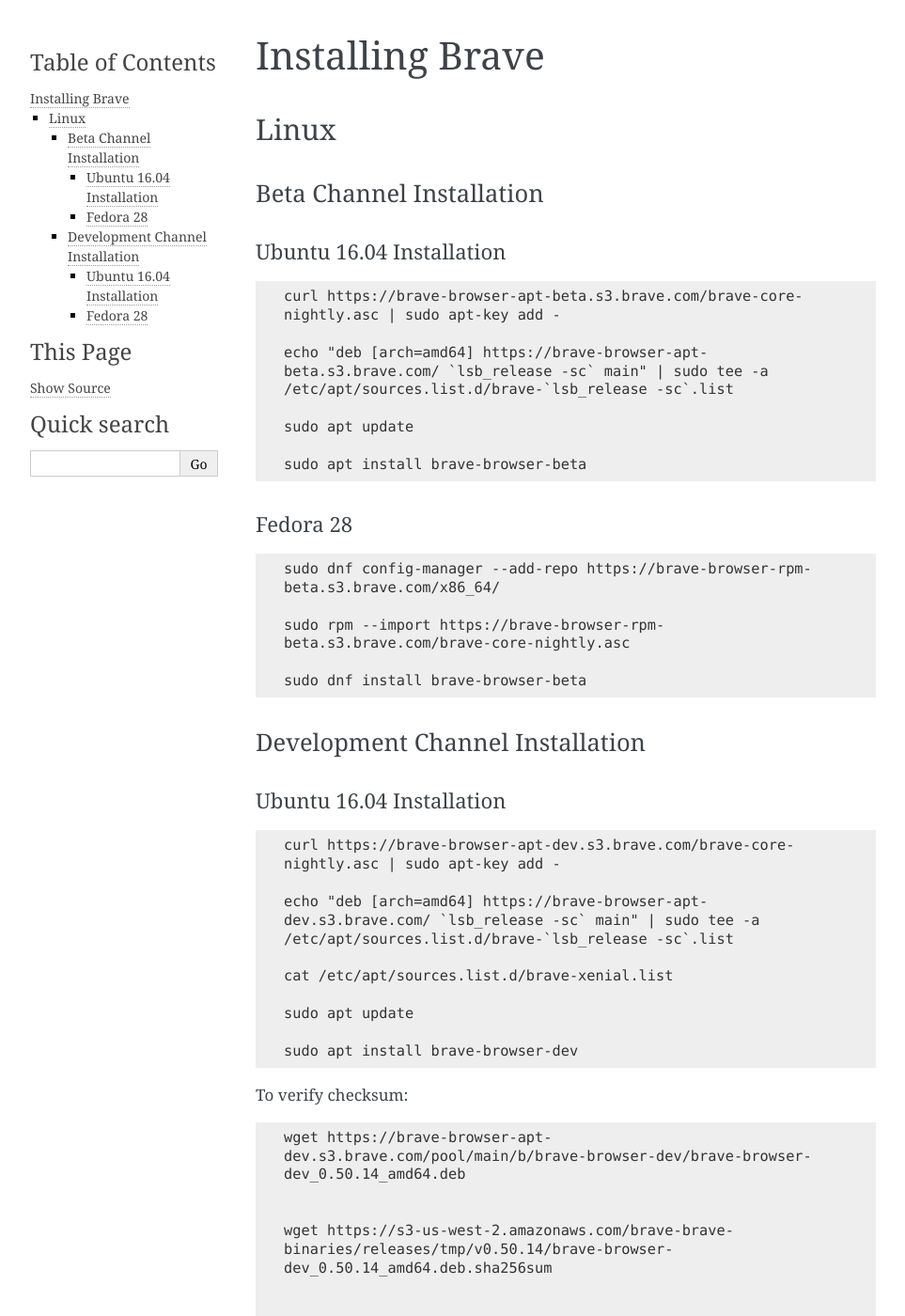
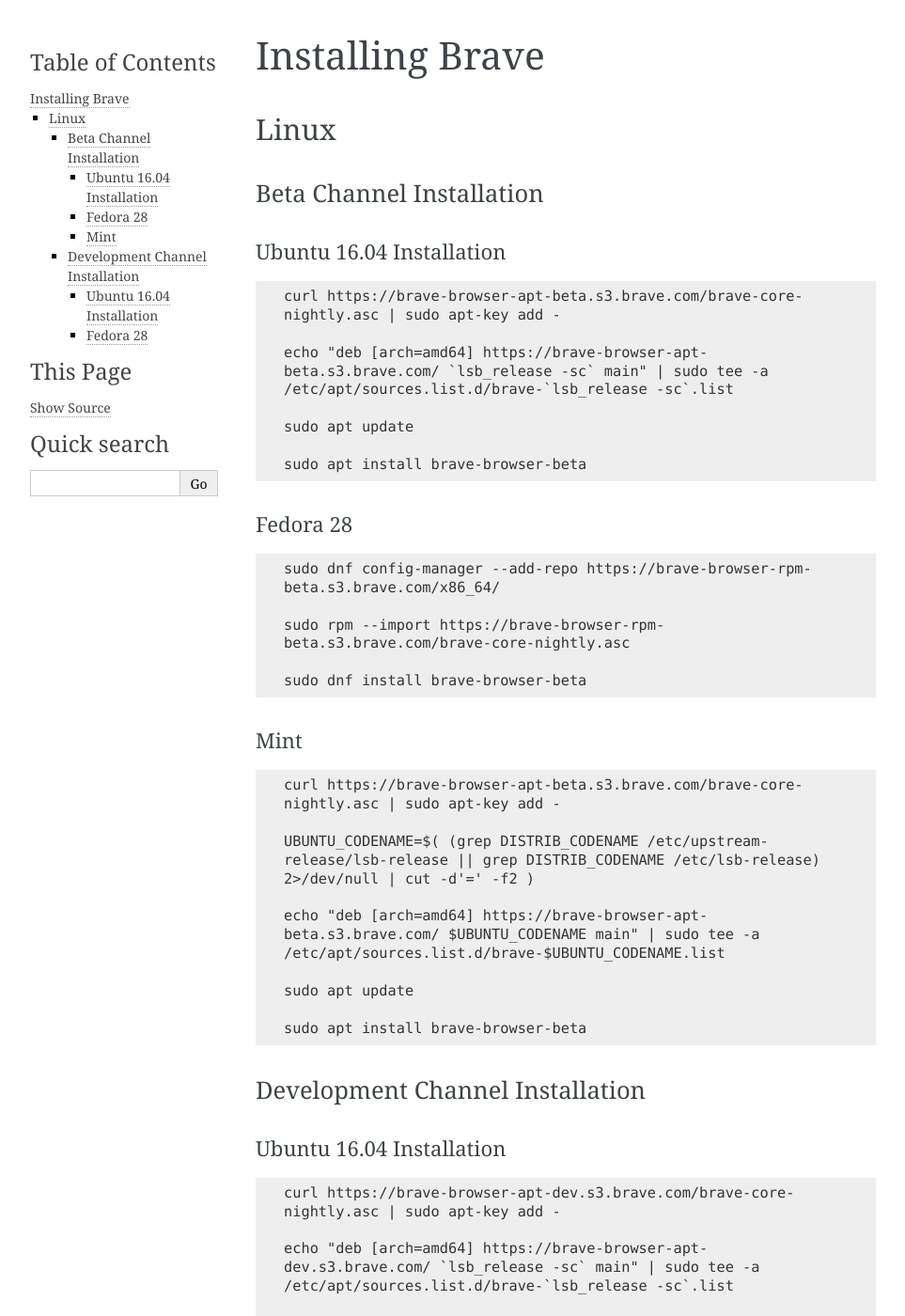
Before and after one commit to brave/brave-browser, a Sphinx documentation site: the page built from docs/source/installing-brave.rst, in a window 1280 px wide and 1400 px high. Shown: the whole window at 94% size, without its empty margins (148-1111 px from the left). Built offline with Sphinx 7.4.7, drawn with Linux system fonts in a browser that asks for light colours.

Commit message:
include Linux Mint install instructions

```diff
--- a/docs/source/installing-brave.rst
+++ b/docs/source/installing-brave.rst
@@ -31,6 +31,21 @@
     sudo rpm --import https://brave-browser-rpm-beta.s3.brave.com/brave-core-nightly.asc
 
     sudo dnf install brave-browser-beta
+
+
+Mint
+----
+::
+
+    curl https://brave-browser-apt-beta.s3.brave.com/brave-core-nightly.asc | sudo apt-key add -
+
+    UBUNTU_CODENAME=$( (grep DISTRIB_CODENAME /etc/upstream-release/lsb-release || grep DISTRIB_CODENAME /etc/lsb-release) 2>/dev/null | cut -d'=' -f2 )
+
+    echo "deb [arch=amd64] https://brave-browser-apt-beta.s3.brave.com/ $UBUNTU_CODENAME main" | sudo tee -a /etc/apt/sources.list.d/brave-$UBUNTU_CODENAME.list
+
+    sudo apt update
+
+    sudo apt install brave-browser-beta
 
 
 Development Channel Installation
```
